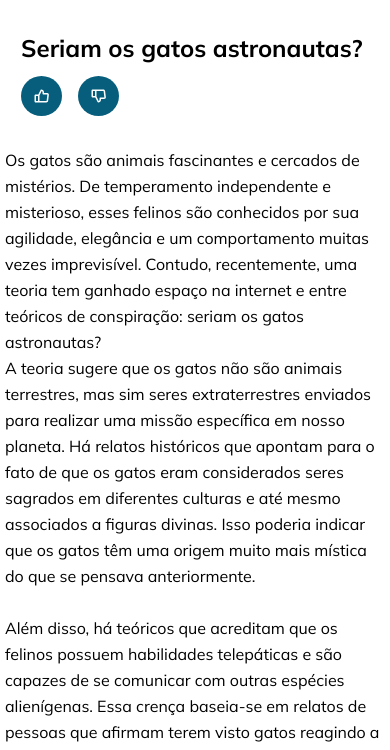
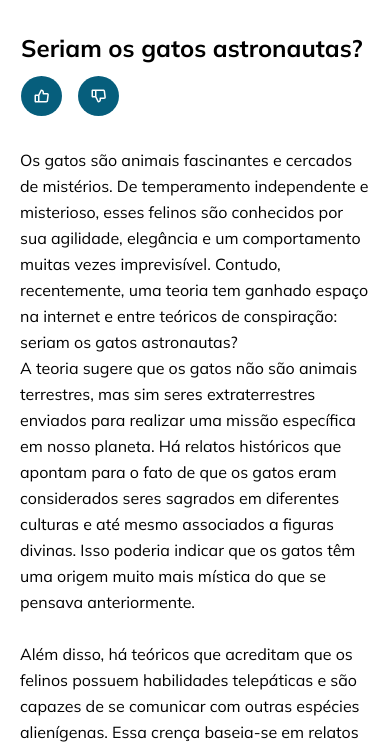
Before and after one commit to HomerMau/Wizard, a plain HTML site: page index.html in a window 390 px wide. Shown: the part 93-843 px from the top of the page. Drawn offline with Linux system fonts and the light colour scheme.

Commit message:
Update style.css

```diff
--- a/style.css
+++ b/style.css
@@ -144,7 +144,7 @@ main p {
   font-size: 1.6rem;
   font-weight: 400;
   width: 38rem;
-
+  width: clamp(13rem, 35rem, 30rem + 15vw);
   line-height: 2.6rem;
 
   margin-bottom: 3.4rem;
```
